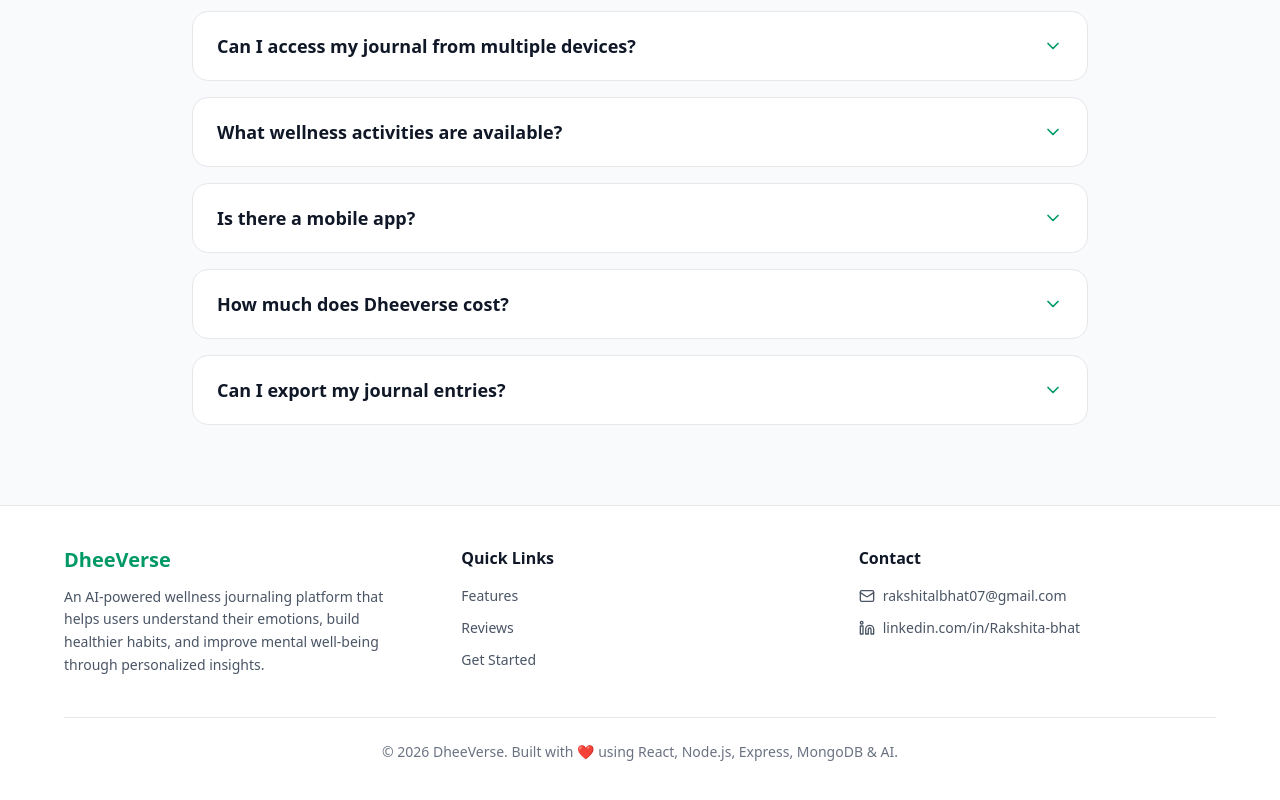
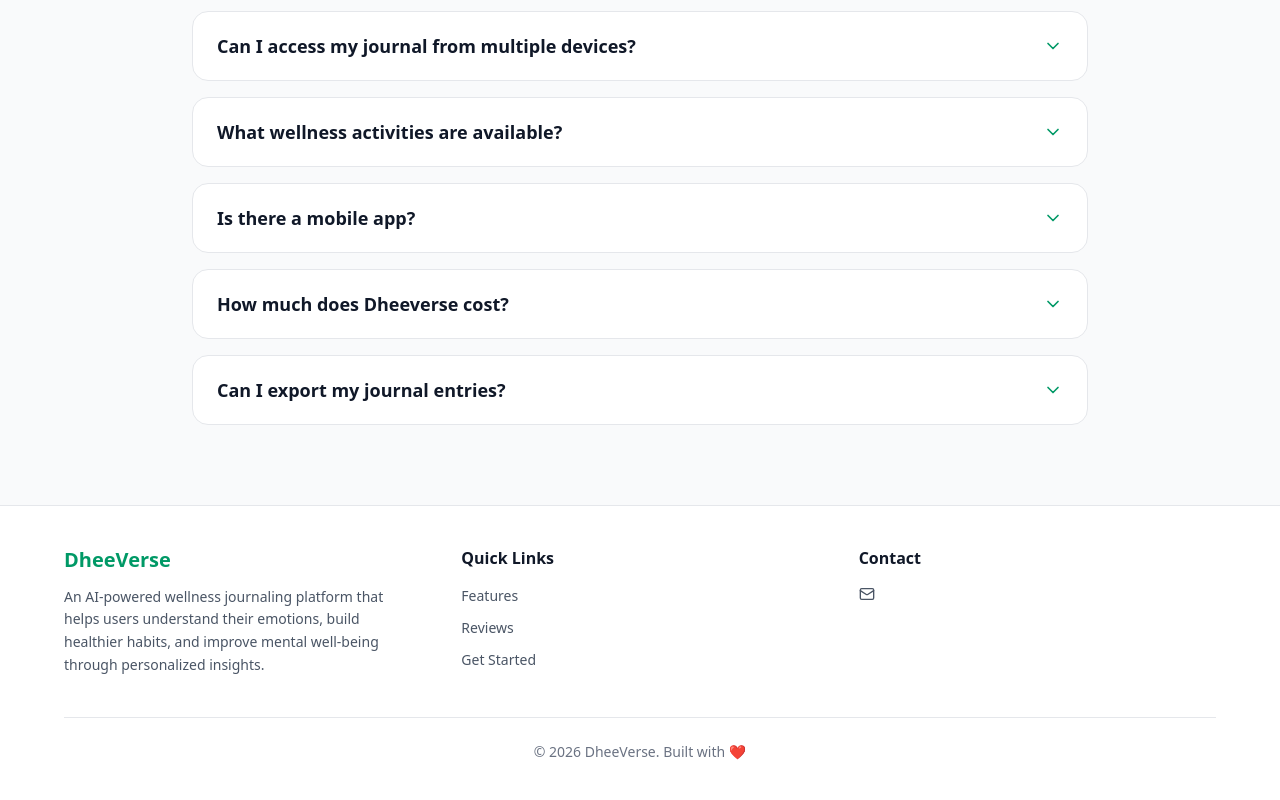
Before and after one commit to rakshitabh/Dheeverse, a React (Vite) app in the folder frontend/: page / in a window 1280 px wide. Shown: the part 3251-4051 px from the top of the page. Built offline with nearby package versions, Linux system fonts and the light colour scheme; no server answers.

Commit message:
change footer

```diff
--- a/frontend/src/components/landing/footer.jsx
+++ b/frontend/src/components/landing/footer.jsx
@@ -74,19 +74,7 @@ export default function Footer() {
                 className="flex items-center gap-2 text-sm text-gray-600 hover:text-emerald-600 transition"
               >
                 <Mail className="w-4 h-4" />
-                rakshitalbhat07@gmail.com
               </a>
-
-              <a
-                href="https://www.linkedin.com/in/Rakshita-bhat"
-                target="_blank"
-                rel="noopener noreferrer"
-                className="flex items-center gap-2 text-sm text-gray-600 hover:text-emerald-600 transition"
-              >
-                <Linkedin className="w-4 h-4" />
-                linkedin.com/in/Rakshita-bhat
-              </a>
-
             </div>
           </div>
 
@@ -94,8 +82,7 @@ export default function Footer() {
 
         <div className="border-t border-gray-200 mt-10 pt-6">
           <p className="text-center text-sm text-gray-500">
-            © {new Date().getFullYear()} DheeVerse. Built with ❤️ using React,
-            Node.js, Express, MongoDB & AI.
+            © {new Date().getFullYear()} DheeVerse. Built with ❤️
           </p>
         </div>
 
```
